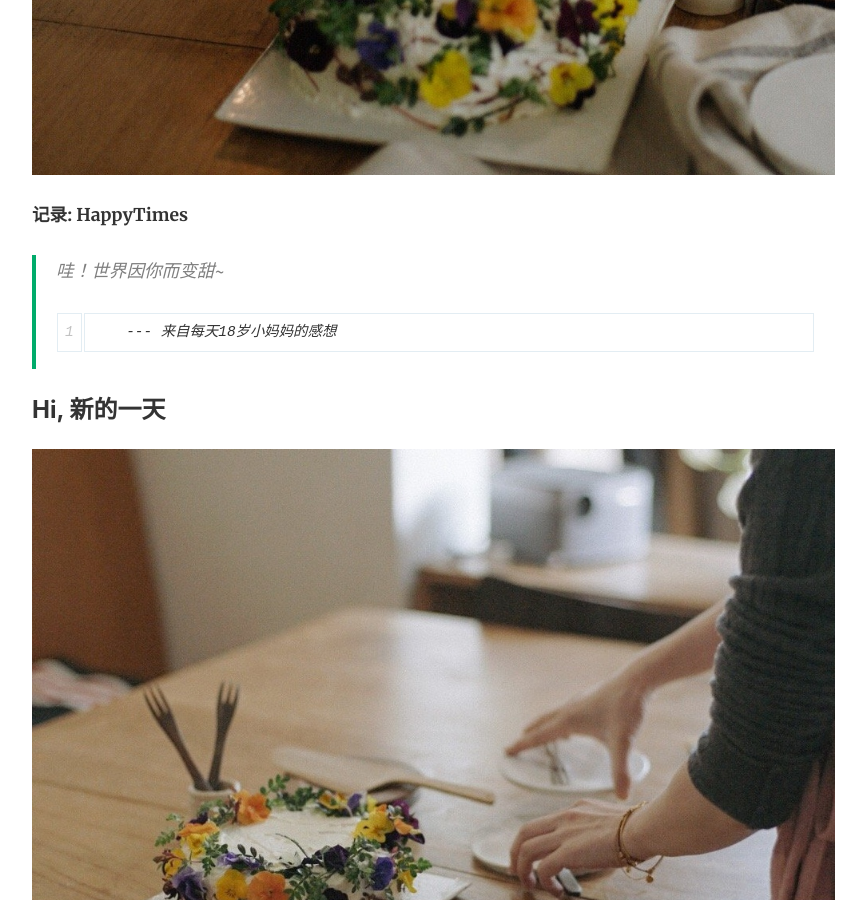
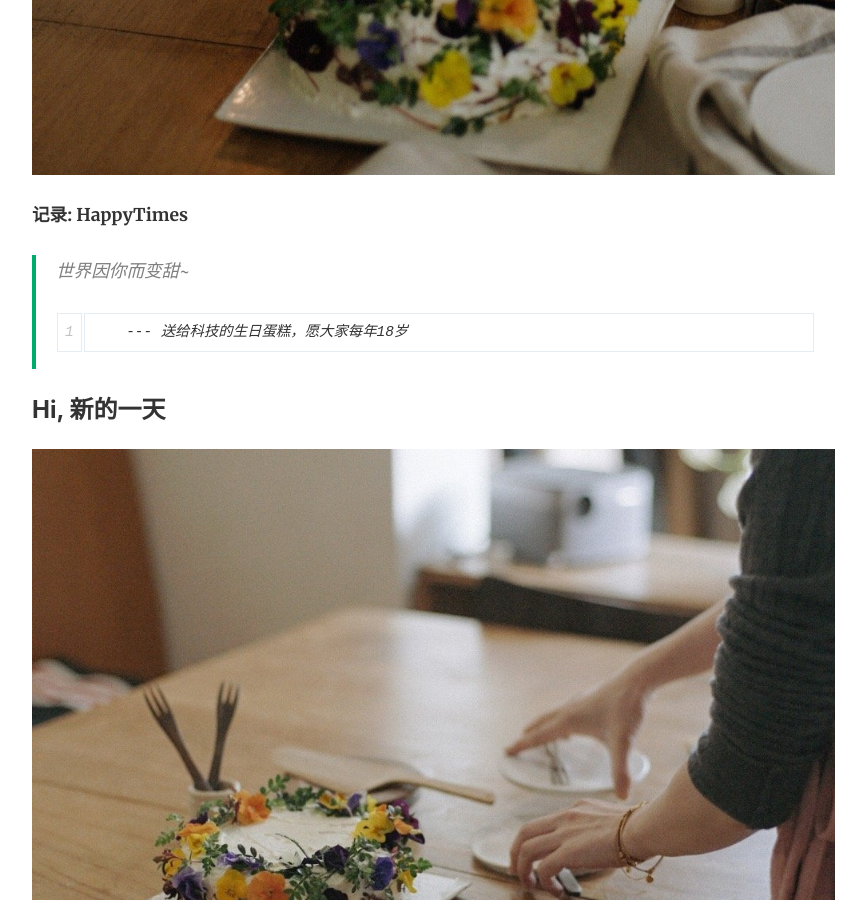
Before and after one commit to Newly6161/Happy-Times, a Jekyll site: the page built from _posts/2021-03-18-cakes.md, in a window 1280 px wide and 900 px high, scrolled down 680 px. Shown: the whole window, without its empty margins (253-1119 px from the left). Built offline with Jekyll 4.4.1, drawn with Linux system fonts in a browser that asks for light colours; nearby versions of some CDN libraries.

Commit message:
改内容

```diff
--- a/_posts/2021-03-18-cakes.md
+++ b/_posts/2021-03-18-cakes.md
@@ -7,9 +7,9 @@ image: "assets/images/210318-013.jpg"
 **记录: HappyTimes**
 
 
-> 哇！世界因你而变甜~
+> 世界因你而变甜~
 >
->         --- 来自每天18岁小妈妈的感想
+>         --- 送给科技的生日蛋糕，愿大家每年18岁
 
 
 
```
